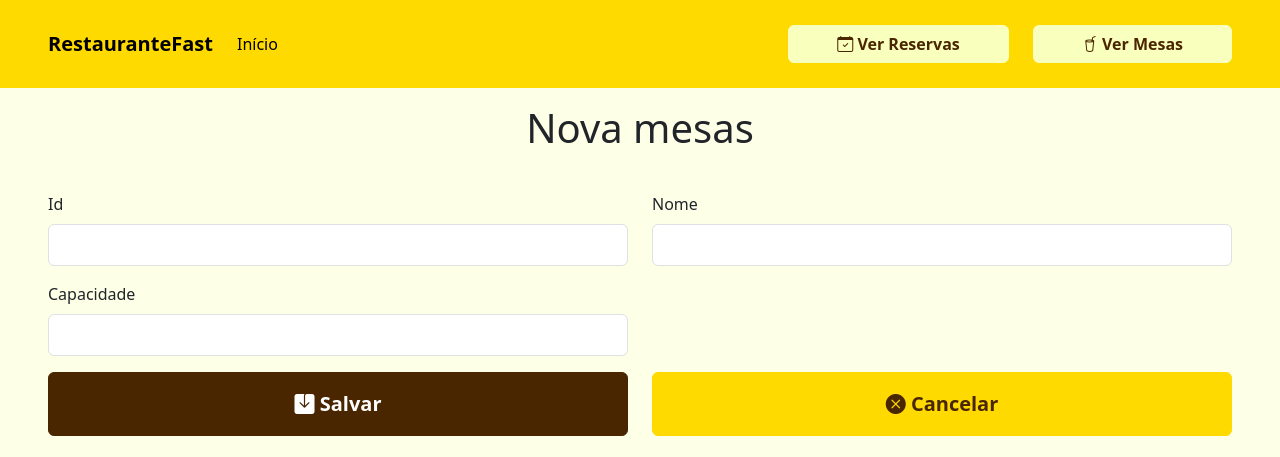
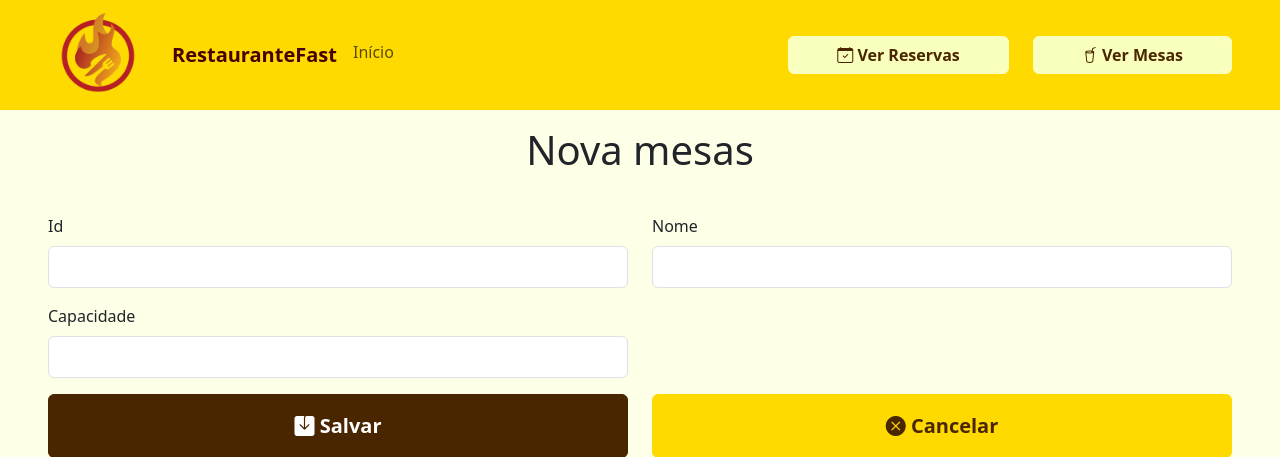
Before and after one commit to Iasmin-Azevedo/RervesaDeMesa, a FastAPI app: page /mesas/novo in a window 1280 px wide. Shown: the top 457 px of the page. Run offline with FastAPI, Linux system fonts and the light colour scheme.

Commit message:
Add files via upload

```diff
--- a/templates/base.html
+++ b/templates/base.html
@@ -13,18 +13,23 @@
 
 <body>
     <header>
-        <nav class="navbar navbar-expand-lg py-4 px-5">
+        <nav class="navbar navbar-expand-lg px-5 py-0">
             <div class="container-fluid px-0">
-                <a class="navbar-brand fw-bold" href="/">RestauranteFast</a>
+                <a class="navbar-brand fw-bold" href="/">
+                    <img src="static/icon.png" alt="" width="100px">
+                </a>
                 <button class="navbar-toggler" type="button" data-bs-toggle="collapse"
                     data-bs-target="#navbarSupportedContent" aria-controls="navbarSupportedContent"
                     aria-expanded="false" aria-label="Toggle navigation">
                     <span class="navbar-toggler-icon"></span>
                 </button>
                 <div class="collapse navbar-collapse" id="navbarSupportedContent">
-                    <ul class="navbar-nav me-auto mb-2 mb-lg-0">
+                    <ul class="navbar-nav me-auto mb-2 mb-lg-0 ml-0">
                         <li class="nav-item">
-                            <a class="nav-link active" aria-current="page" href="/">Início</a>
+                            <a class="nav-link active fw-bold fs-5" aria-current="page" href="/">RestauranteFast</a>
+                        </li>
+                        <li class="nav-item">
+                            <a class="nav-link" aria-current="page" href="/">Início</a>
                         </li>
                     </ul>
                     <form class="d-flex gap-4" role="search">
--- a/templates/static/style.css
+++ b/templates/static/style.css
@@ -43,3 +43,7 @@ th{
     background-color: #ffda00 !important;
     color: #492600 !important;
 }
+
+.active{
+    color: #490000 !important;
+}
```
Also changed, not shown: inicio.png (added), readme.MD, reservas.png (added), templates/static/icon.png (added).
